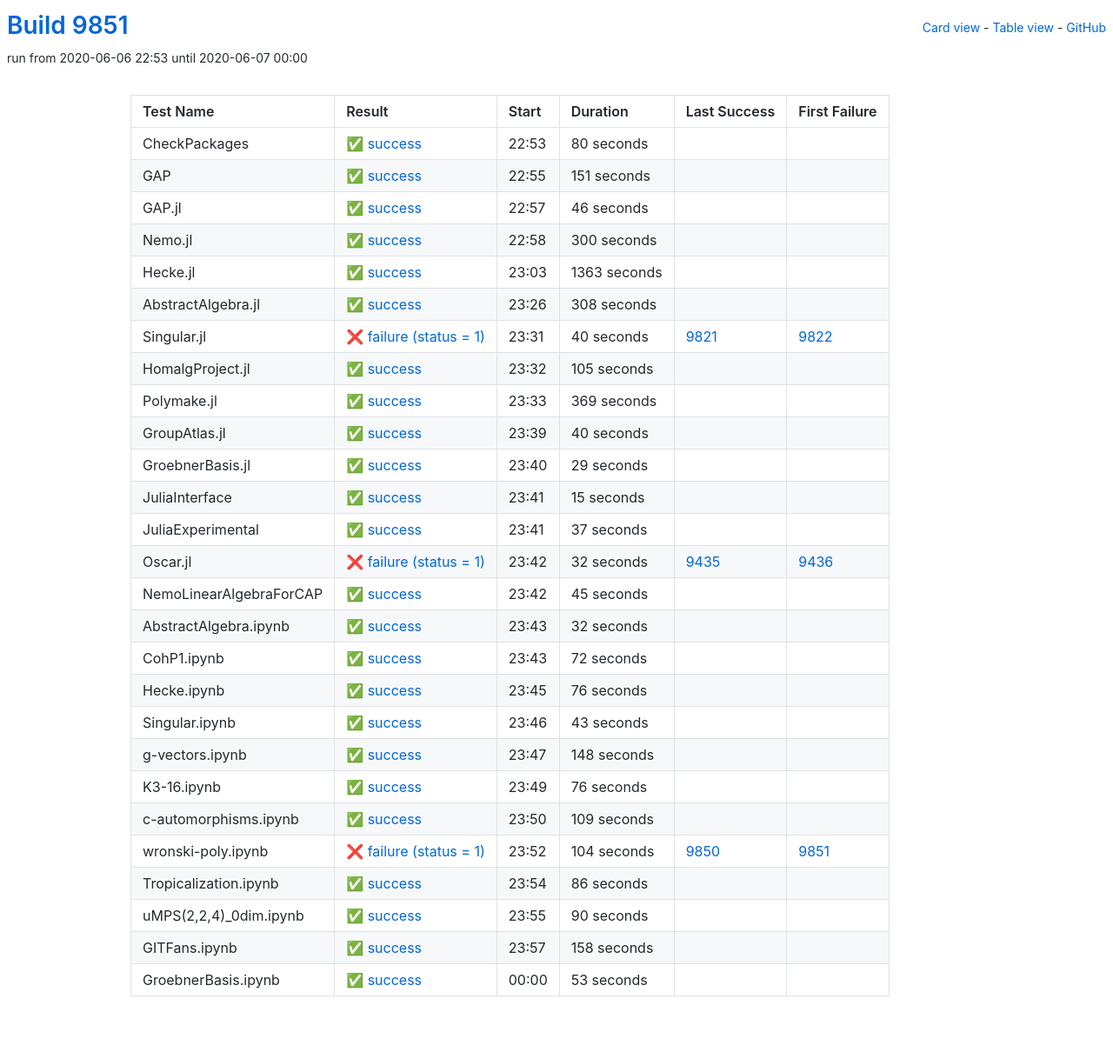
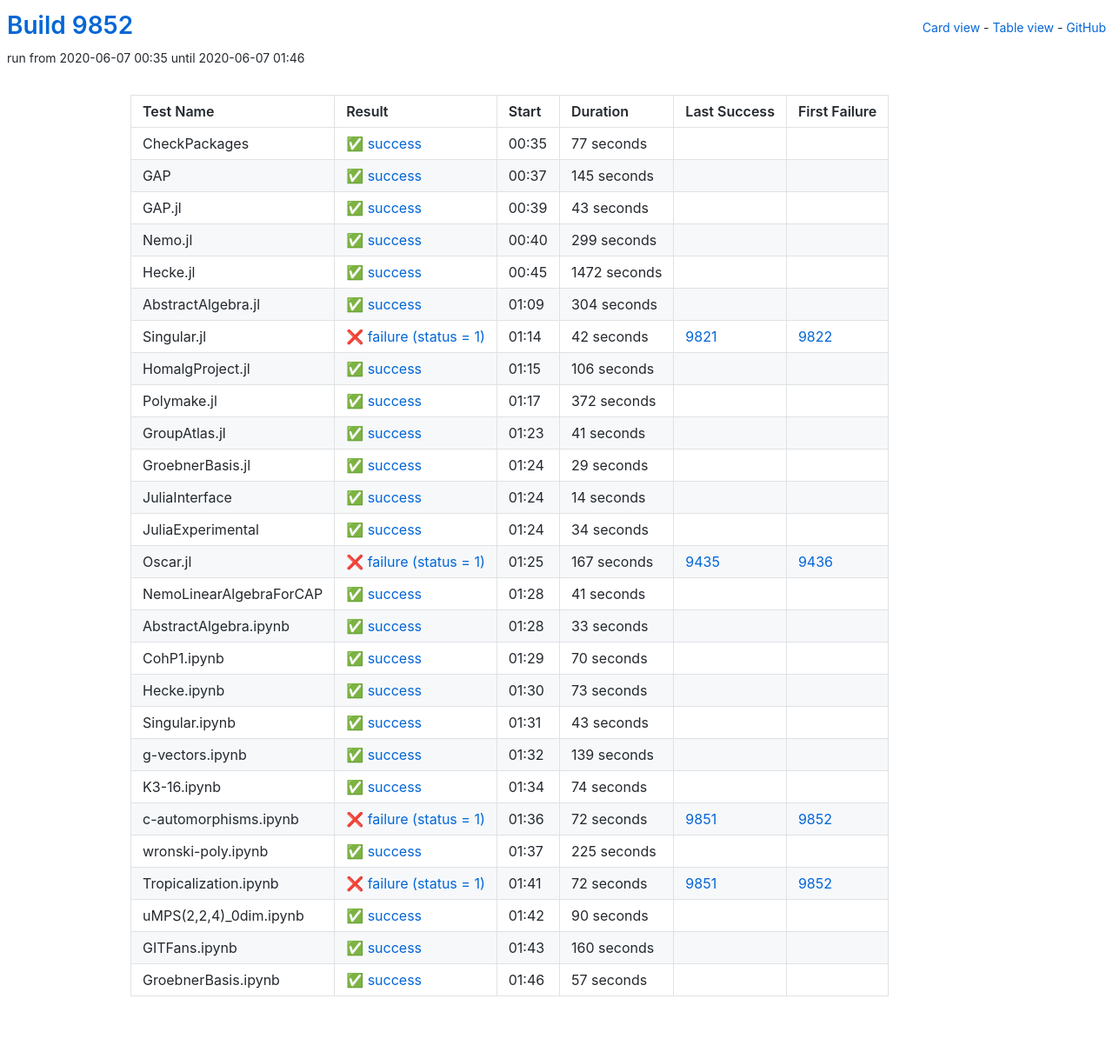
Before and after one commit to oscar-system/oscar-ci-status, a Jekyll site: the page built from table.html, in a window 1280 px wide. Shown: the whole page at 87% size. Built offline with Jekyll 4.4.1, drawn with Linux system fonts in a browser that asks for light colours.

Commit message:
Build 9852

```diff
--- a/_data/ci.yml
+++ b/_data/ci.yml
@@ -1,125 +1,125 @@
-build: 9851
-build_url: https://oscarci.mathematik.uni-kl.de/job/oscar/9851/
+build: 9852
+build_url: https://oscarci.mathematik.uni-kl.de/job/oscar/9852/
 job: oscar
 tests:
-- duration: 80
+- duration: 77
   exitcode: 0
   first_failure: false
   first_failure_url: null
   id: checkpackages
   last_success: false
   last_success_url: null
-  log: https://oscarci.mathematik.uni-kl.de/job/oscar/9851/artifact/logs/build-9851/CheckPackages.log
+  log: https://oscarci.mathematik.uni-kl.de/job/oscar/9852/artifact/logs/build-9852/CheckPackages.log
   name: CheckPackages
-  start: 2020-06-06 22:53
+  start: 2020-06-07 00:35
   status: success
   success: true
-- duration: 151
+- duration: 145
   exitcode: 0
   first_failure: false
   first_failure_url: null
   id: gap
   last_success: false
   last_success_url: null
-  log: https://oscarci.mathematik.uni-kl.de/job/oscar/9851/artifact/logs/build-9851/GAP.log
+  log: https://oscarci.mathematik.uni-kl.de/job/oscar/9852/artifact/logs/build-9852/GAP.log
   name: GAP
-  start: 2020-06-06 22:55
+  start: 2020-06-07 00:37
   status: success
   success: true
-- duration: 46
+- duration: 43
   exitcode: 0
   first_failure: false
   first_failure_url: null
   id: gap-jl
   last_success: false
   last_success_url: null
-  log: https://oscarci.mathematik.uni-kl.de/job/oscar/9851/artifact/logs/build-9851/GAP.jl.log
+  log: https://oscarci.mathematik.uni-kl.de/job/oscar/9852/artifact/logs/build-9852/GAP.jl.log
   name: GAP.jl
-  start: 2020-06-06 22:57
+  start: 2020-06-07 00:39
   status: success
   success: true
-- duration: 300
+- duration: 299
   exitcode: 0
   first_failure: false
   first_failure_url: null
   id: nemo-jl
   last_success: false
   last_success_url: null
-  log: https://oscarci.mathematik.uni-kl.de/job/oscar/9851/artifact/logs/build-9851/Nemo.jl.log
+  log: https://oscarci.mathematik.uni-kl.de/job/oscar/9852/artifact/logs/build-9852/Nemo.jl.log
   name: Nemo.jl
-  start: 2020-06-06 22:58
+  start: 2020-06-07 00:40
   status: success
   success: true
-- duration: 1363
+- duration: 1472
   exitcode: 0
   first_failure: false
   first_failure_url: null
   id: hecke-jl
   last_success: false
   last_success_url: null
-  log: https://oscarci.mathematik.uni-kl.de/job/oscar/9851/artifact/logs/build-9851/Hecke.jl.log
+  log: https://oscarci.mathematik.uni-kl.de/job/oscar/9852/artifact/logs/build-9852/Hecke.jl.log
   name: Hecke.jl
-  start: 2020-06-06 23:03
+  start: 2020-06-07 00:45
   status: success
   success: true
-- duration: 308
+- duration: 304
   exitcode: 0
   first_failure: false
   first_failure_url: null
   id: abstractalgebra-jl
   last_success: false
   last_success_url: null
-  log: https://oscarci.mathematik.uni-kl.de/job/oscar/9851/artifact/logs/build-9851/AbstractAlgebra.jl.log
+  log: https://oscarci.mathematik.uni-kl.de/job/oscar/9852/artifact/logs/build-9852/AbstractAlgebra.jl.log
   name: AbstractAlgebra.jl
-  start: 2020-06-06 23:26
+  start: 2020-06-07 01:09
   status: success
   success: true
-- duration: 40
+- duration: 42
   exitcode: 1
   first_failure: 9822
   first_failure_url: https://oscarci.mathematik.uni-kl.de/job/oscar/9822/
   id: singular-jl
   last_success: 9821
   last_success_url: https://oscarci.mathematik.uni-kl.de/job/oscar/9821/
-  log: https://oscarci.mathematik.uni-kl.de/job/oscar/9851/artifact/logs/build-9851/Singular.jl.log
+  log: https://oscarci.mathematik.uni-kl.de/job/oscar/9852/artifact/logs/build-9852/Singular.jl.log
   name: Singular.jl
-  start: 2020-06-06 23:31
+  start: 2020-06-07 01:14
   status: failure
   success: false
-- duration: 105
+- duration: 106
   exitcode: 0
   first_failure: false
   first_failure_url: null
   id: homalgproject-jl
   last_success: false
   last_success_url: null
-  log: https://oscarci.mathematik.uni-kl.de/job/oscar/9851/artifact/logs/build-9851/HomalgProject.jl.log
+  log: https://oscarci.mathematik.uni-kl.de/job/oscar/9852/artifact/logs/build-9852/HomalgProject.jl.log
   name: HomalgProject.jl
-  start: 2020-06-06 23:32
+  start: 2020-06-07 01:15
   status: success
   success: true
-- duration: 369
+- duration: 372
   exitcode: 0
   first_failure: false
   first_failure_url: null
   id: polymake-jl
   last_success: false
   last_success_url: null
-  log: https://oscarci.mathematik.uni-kl.de/job/oscar/9851/artifact/logs/build-9851/Polymake.jl.log
+  log: https://oscarci.mathematik.uni-kl.de/job/oscar/9852/artifact/logs/build-9852/Polymake.jl.log
   name: Polymake.jl
-  start: 2020-06-06 23:33
+  start: 2020-06-07 01:17
   status: success
   success: true
-- duration: 40
+- duration: 41
   exitcode: 0
   first_failure: false
   first_failure_url: null
   id: groupatlas-jl
   last_success: false
   last_success_url: null
-  log: https://oscarci.mathematik.uni-kl.de/job/oscar/9851/artifact/logs/build-9851/GroupAtlas.jl.log
+  log: https://oscarci.mathematik.uni-kl.de/job/oscar/9852/artifact/logs/build-9852/GroupAtlas.jl.log
   name: GroupAtlas.jl
-  start: 2020-06-06 23:39
+  start: 2020-06-07 01:23
   status: success
   success: true
 - duration: 29
@@ -129,93 +129,93 @@
   id: groebnerbasis-jl
   last_success: false
   last_success_url: null
-  log: https://oscarci.mathematik.uni-kl.de/job/oscar/9851/artifact/logs/build-9851/GroebnerBasis.jl.log
+  log: https://oscarci.mathematik.uni-kl.de/job/oscar/9852/artifact/logs/build-9852/GroebnerBasis.jl.log
   name: GroebnerBasis.jl
-  start: 2020-06-06 23:40
+  start: 2020-06-07 01:24
   status: success
   success: true
-- duration: 15
+- duration: 14
   exitcode: 0
   first_failure: false
   first_failure_url: null
   id: juliainterface
   last_success: false
   last_success_url: null
-  log: https://oscarci.mathematik.uni-kl.de/job/oscar/9851/artifact/logs/build-9851/JuliaInterface.log
+  log: https://oscarci.mathematik.uni-kl.de/job/oscar/9852/artifact/logs/build-9852/JuliaInterface.log
   name: JuliaInterface
-  start: 2020-06-06 23:41
+  start: 2020-06-07 01:24
   status: success
   success: true
-- duration: 37
+- duration: 34
   exitcode: 0
   first_failure: false
   first_failure_url: null
   id: juliaexperimental
   last_success: false
   last_success_url: null
-  log: https://oscarci.mathematik.uni-kl.de/job/oscar/9851/artifact/logs/build-9851/JuliaExperimental.log
+  log: https://oscarci.mathematik.uni-kl.de/job/oscar/9852/artifact/logs/build-9852/JuliaExperimental.log
   name: JuliaExperimental
-  start: 2020-06-06 23:41
+  start: 2020-06-07 01:24
   status: success
   success: true
-- duration: 32
+- duration: 167
   exitcode: 1
   first_failure: 9436
   first_failure_url: https://oscarci.mathematik.uni-kl.de/job/oscar/9436/
   id: oscar-jl
   last_success: 9435
   last_success_url: https://oscarci.mathematik.uni-kl.de/job/oscar/9435/
-  log: https://oscarci.mathematik.uni-kl.de/job/oscar/9851/artifact/logs/build-9851/Oscar.jl.log
+  log: https://oscarci.mathematik.uni-kl.de/job/oscar/9852/artifact/logs/build-9852/Oscar.jl.log
   name: Oscar.jl
-  start: 2020-06-06 23:42
+  start: 2020-06-07 01:25
   status: failure
   success: false
-- duration: 45
+- duration: 41
   exitcode: 0
   first_failure: false
   first_failure_url: null
   id: nemolinearalgebraforcap
   last_success: false
   last_success_url: null
-  log: https://oscarci.mathematik.uni-kl.de/job/oscar/9851/artifact/logs/build-9851/NemoLinearAlgebraForCAP.log
+  log: https://oscarci.mathematik.uni-kl.de/job/oscar/9852/artifact/logs/build-9852/NemoLinearAlgebraForCAP.log
   name: NemoLinearAlgebraForCAP
-  start: 2020-06-06 23:42
+  start: 2020-06-07 01:28
   status: success
   success: true
-- duration: 32
+- duration: 33
   exitcode: 0
   first_failure: false
   first_failure_url: null
   id: abstractalgebra-ipynb
   last_success: false
   last_success_url: null
-  log: https://oscarci.mathematik.uni-kl.de/job/oscar/9851/artifact/logs/build-9851/AbstractAlgebra.ipynb.log
+  log: https://oscarci.mathematik.uni-kl.de/job/oscar/9852/artifact/logs/build-9852/AbstractAlgebra.ipynb.log
   name: AbstractAlgebra.ipynb
-  start: 2020-06-06 23:43
+  start: 2020-06-07 01:28
   status: success
   success: true
-- duration: 72
+- duration: 70
   exitcode: 0
   first_failure: false
   first_failure_url: null
   id: cohp1-ipynb
   last_success: false
   last_success_url: null
-  log: https://oscarci.mathematik.uni-kl.de/job/oscar/9851/artifact/logs/build-9851/CohP1.ipynb.log
+  log: https://oscarci.mathematik.uni-kl.de/job/oscar/9852/artifact/logs/build-9852/CohP1.ipynb.log
   name: CohP1.ipynb
-  start: 2020-06-06 23:43
+  start: 2020-06-07 01:29
   status: success
   success: true
-- duration: 76
+- duration: 73
   exitcode: 0
   first_failure: false
   first_failure_url: null
   id: hecke-ipynb
   last_success: false
   last_success_url: null
-  log: https://oscarci.mathematik.uni-kl.de/job/oscar/9851/artifact/logs/build-9851/Hecke.ipynb.log
+  log: https://oscarci.mathematik.uni-kl.de/job/oscar/9852/artifact/logs/build-9852/Hecke.ipynb.log
   name: Hecke.ipynb
-  start: 2020-06-06 23:45
+  start: 2020-06-07 01:30
   status: success
   success: true
 - duration: 43
@@ -225,71 +225,71 @@
   id: singular-ipynb
   last_success: false
   last_success_url: null
-  log: https://oscarci.mathematik.uni-kl.de/job/oscar/9851/artifact/logs/build-9851/Singular.ipynb.log
+  log: https://oscarci.mathematik.uni-kl.de/job/oscar/9852/artifact/logs/build-9852/Singular.ipynb.log
   name: Singular.ipynb
-  start: 2020-06-06 23:46
+  start: 2020-06-07 01:31
   status: success
   success: true
-- duration: 148
+- duration: 139
   exitcode: 0
   first_failure: false
   first_failure_url: null
   id: g-vectors-ipynb
   last_success: false
   last_success_url: null
-  log: https://oscarci.mathematik.uni-kl.de/job/oscar/9851/artifact/logs/build-9851/g-vectors.ipynb.log
+  log: https://oscarci.mathematik.uni-kl.de/job/oscar/9852/artifact/logs/build-9852/g-vectors.ipynb.log
   name: g-vectors.ipynb
-  start: 2020-06-06 23:47
+  start: 2020-06-07 01:32
   status: success
   success: true
-- duration: 76
+- duration: 74
   exitcode: 0
   first_failure: false
   first_failure_url: null
   id: k3-16-ipynb
   last_success: false
   last_success_url: null
-  log: https://oscarci.mathematik.uni-kl.de/job/oscar/9851/artifact/logs/build-9851/K3-16.ipynb.log
+  log: https://oscarci.mathematik.uni-kl.de/job/oscar/9852/artifact/logs/build-9852/K3-16.ipynb.log
   name: K3-16.ipynb
-  start: 2020-06-06 23:49
+  start: 2020-06-07 01:34
   status: success
   success: true
-- duration: 109
+- duration: 72
+  exitcode: 1
+  first_failure: 9852
+  first_failure_url: https://oscarci.mathematik.uni-kl.de/job/oscar/9852/
+  id: c-automorphisms-ipynb
+  last_success: 9851
+  last_success_url: https://oscarci.mathematik.uni-kl.de/job/oscar/9851/
+  log: https://oscarci.mathematik.uni-kl.de/job/oscar/9852/artifact/logs/build-9852/c-automorphisms.ipynb.log
+  name: c-automorphisms.ipynb
+  start: 2020-06-07 01:36
+  status: failure
+  success: false
+- duration: 225
   exitcode: 0
   first_failure: false
   first_failure_url: null
-  id: c-automorphisms-ipynb
+  id: wronski-poly-ipynb
   last_success: false
   last_success_url: null
-  log: https://oscarci.mathematik.uni-kl.de/job/oscar/9851/artifact/logs/build-9851/c-automorphisms.ipynb.log
-  name: c-automorphisms.ipynb
-  start: 2020-06-06 23:50
+  log: https://oscarci.mathematik.uni-kl.de/job/oscar/9852/artifact/logs/build-9852/wronski-poly.ipynb.log
+  name: wronski-poly.ipynb
+  start: 2020-06-07 01:37
   status: success
   success: true
-- duration: 104
+- duration: 72
   exitcode: 1
-  first_failure: 9851
-  first_failure_url: https://oscarci.mathematik.uni-kl.de/job/oscar/9851/
-  id: wronski-poly-ipynb
-  last_success: 9850
-  last_success_url: https://oscarci.mathematik.uni-kl.de/job/oscar/9850/
-  log: https://oscarci.mathematik.uni-kl.de/job/oscar/9851/artifact/logs/build-9851/wronski-poly.ipynb.log
-  name: wronski-poly.ipynb
-  start: 2020-06-06 23:52
+  first_failure: 9852
+  first_failure_url: https://oscarci.mathematik.uni-kl.de/job/oscar/9852/
+  id: tropicalization-ipynb
+  last_success: 9851
+  last_success_url: https://oscarci.mathematik.uni-kl.de/job/oscar/9851/
+  log: https://oscarci.mathematik.uni-kl.de/job/oscar/9852/artifact/logs/build-9852/Tropicalization.ipynb.log
+  name: Tropicalization.ipynb
+  start: 2020-06-07 01:41
   status: failure
   success: false
-- duration: 86
-  exitcode: 0
-  first_failure: false
-  first_failure_url: null
-  id: tropicalization-ipynb
-  last_success: false
-  last_success_url: null
-  log: https://oscarci.mathematik.uni-kl.de/job/oscar/9851/artifact/logs/build-9851/Tropicalization.ipynb.log
-  name: Tropicalization.ipynb
-  start: 2020-06-06 23:54
-  status: success
-  success: true
 - duration: 90
   exitcode: 0
   first_failure: false
@@ -297,32 +297,32 @@
   id: umps-2-2-4-0dim-ipynb
   last_success: false
   last_success_url: null
-  log: https://oscarci.mathematik.uni-kl.de/job/oscar/9851/artifact/logs/build-9851/uMPS-2-2-4-_0dim.ipynb.log
+  log: https://oscarci.mathematik.uni-kl.de/job/oscar/9852/artifact/logs/build-9852/uMPS-2-2-4-_0dim.ipynb.log
   name: uMPS(2,2,4)_0dim.ipynb
-  start: 2020-06-06 23:55
+  start: 2020-06-07 01:42
   status: success
   success: true
-- duration: 158
+- duration: 160
   exitcode: 0
   first_failure: false
   first_failure_url: null
   id: gitfans-ipynb
   last_success: false
   last_success_url: null
-  log: https://oscarci.mathematik.uni-kl.de/job/oscar/9851/artifact/logs/build-9851/GITFans.ipynb.log
+  log: https://oscarci.mathematik.uni-kl.de/job/oscar/9852/artifact/logs/build-9852/GITFans.ipynb.log
   name: GITFans.ipynb
-  start: 2020-06-06 23:57
+  start: 2020-06-07 01:43
   status: success
   success: true
-- duration: 53
+- duration: 57
   exitcode: 0
   first_failure: false
   first_failure_url: null
   id: groebnerbasis-ipynb
   last_success: false
   last_success_url: null
-  log: https://oscarci.mathematik.uni-kl.de/job/oscar/9851/artifact/logs/build-9851/GroebnerBasis.ipynb.log
+  log: https://oscarci.mathematik.uni-kl.de/job/oscar/9852/artifact/logs/build-9852/GroebnerBasis.ipynb.log
   name: GroebnerBasis.ipynb
-  start: 2020-06-07 00:00
+  start: 2020-06-07 01:46
   status: success
   success: true
```
Also changed, not shown: README.md.
